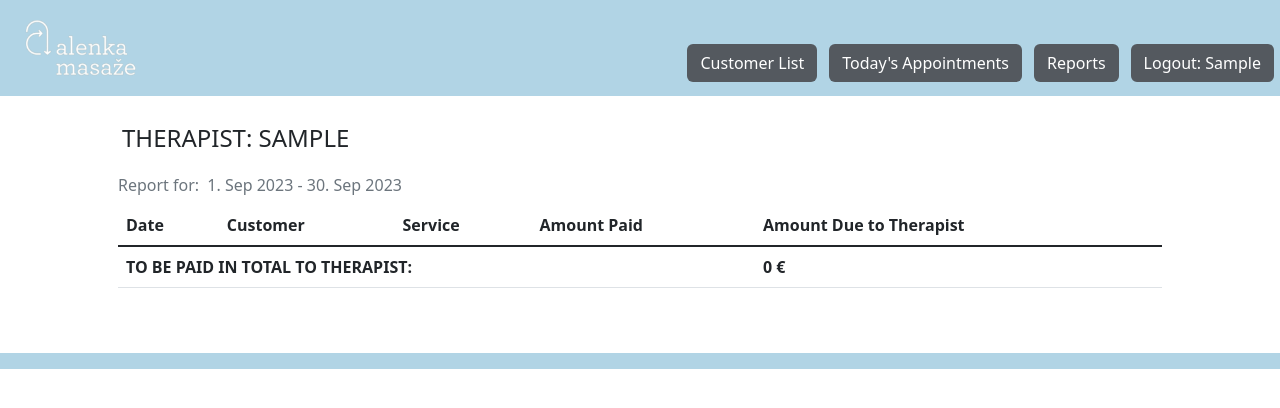
After one commit to petmetic/therapy-tracker, a Django app: page /report/hours/detail/1/ in a window 1280 px wide. The commit adds this page. Shown: the top 408 px of the page. Run offline with Django 4.2, Linux system fonts and the light colour scheme; the visitor is signed in with stand-in values (Sample User, id 1); data comes from the database, SQL or seed files in the repository; data that the repository does not hold is empty.

Commit message:
Reporting (#136)
* new blank html page for reporting

* added button for reports, only seen if username == username

* added view button to each therapist

* user decorator fix, detailed report for therapist

* migrations fix

* removed general.log file from commit

* add django.mo to git ingnore

* added date of report to reports.html

* test fix for report/hours/detail

* reports url fix

```diff
--- a/src/web/models.py
+++ b/src/web/models.py
@@ -63,6 +63,7 @@ class Service(models.Model):
     duration = models.IntegerField(default=0)
     time_before = models.IntegerField(default=0)
     time_after = models.IntegerField(default=0)
+    payout = models.IntegerField(default=0, null=True)
 
     def __str__(self):
         return f"external_id: {self.external_id}, service group: {self.service_group}, name: {self.name}"
--- /dev/null
+++ b/src/web/report.py
@@ -0,0 +1,12 @@
+import calendar
+from datetime import datetime
+
+
+def define_month():
+    year = datetime.today().year
+    month = datetime.today().month
+    _, end_day = calendar.monthrange(year, month)
+    last_day = datetime(year, month, end_day).strftime("%Y-%m-%d")
+    first_day = datetime(year, month, 1).strftime("%Y-%m-%d")
+
+    return first_day, last_day
--- a/src/web/templates/base.html
+++ b/src/web/templates/base.html
@@ -17,9 +17,9 @@
 <body>
 <header class="nav-background d-flex justify-content-between">
     <a class="p-2" href="{% url 'index' %}"><img src="/static/images/logo.png"
-                                     alt="Alenka masaže"
-                                     href="{% url 'index' %}"
-                                     class="logo"/></a>
+                                                 alt="Alenka masaže"
+                                                 href="{% url 'index' %}"
+                                                 class="logo"/></a>
     {% if request.user.is_authenticated %}
         <ul class="nav">
             {#            <a class="btn btn-nav" role="button" data-bs-toogle="button" aria-pressed="true"#}
@@ -29,8 +29,13 @@
             <a class="btn btn-nav" role="button" data-bs-toogle="button" aria-pressed="true" href="{% url 'index' %}">
                 {% translate "Today's Appointments" %}</a>
             {#            <a class="btn btn-nav" role="button" data-bs-toogle="button" aria-pressed="true" href="#">Search</a>#}
+            {% if request.user.is_staff %}
+                <a class="btn btn-nav" role="button" data-bs-toogle="button" aria-pressed="true"
+                   href="{% url 'reports' %}">{% translate "Reports" %}</a>
+            {% endif %}
             <a class="btn btn-nav" role="button" data-bs-toogle="button" aria-pressed="true"
                href="{% url 'logout' %}">{% translate "Logout" %}: {{ request.user.first_name }}</a>
+
         </ul>
     {% endif %}
 </header>
--- a/src/web/templates/web/massage_detail.html
+++ b/src/web/templates/web/massage_detail.html
@@ -64,7 +64,7 @@
             </div> <!-- duration-->
             <div class="row">
                 <div class="col-sm-4 fw-light">{% translate "Amount paid" %}:</div>
-                <div class="col-sm-8">{{ massage.amount }}</div>
+                <div class="col-sm-8">{{ massage.amount }} €</div>
             </div> <!-- amount paid-->
             <div class="row">
                 <div class="col-sm-4 fw-light">{% translate "Discount" %}:</div>
--- /dev/null
+++ b/src/web/templates/web/report_hours_detail.html
@@ -0,0 +1,50 @@
+{% extends "base.html" %}
+{% load i18n %}
+{% block title %}{% translate "Detail Breakdow of Hours" %}{% endblock %}
+
+{% block content %}
+    <div class="container text-left">
+        <div class="p-4">
+            <div class="row p-1">
+                <h4 class="col-sm-8 fw-light uppercase"><span
+                        class="fw-lighter uppercase">{% translate "Therapist" %}:</span> {{ therapist.first_name }}</h4>
+            </div>
+            <table class="table table-striped caption-top">
+                <caption class="fw-light">{% translate "Report for" %}: <span
+                        class="p-1 fw-light">{{ start_day|date:"j. M Y" }} - {{ end_day|date:"j. M Y" }}</span>
+                </caption>
+
+                <thead>
+                <tr>
+                    <th scope="col" class="fw-bold text-break">{% translate "Date" %}</th>
+                    <th scope="col" class="fw-bold text-break">{% translate "Customer" %}</th>
+                    <th scope="col" class="fw-bold text-break">{% translate "Service" %}</th>
+                    <th scope="col" class="fw-bold text-break">{% translate "Amount Paid" %}</th>
+                    <th scope="col" class="fw-bold text-break">{% translate "Amount Due to Therapist" %}</th>
+                </tr>
+                </thead>
+                <tbody class="table-group-divider">
+                {% for massage in massages %}
+                    <tr>
+                        <td class="fw-light text-break">{{ massage.start|date:"j. M Y"}} {% translate "at" %} {{ massage.start| time:"H:i"}}</td>
+                        <td class="fw-light text-break">{{ massage.customer.surname }}, {{ massage.customer.name }}</td>
+                        <td class="fw-light text-break">{{ massage.service.name }}</td>
+                        <td class="fw-light text-break">{{ massage.amount }} €</td>
+                        <td class="fw-light text-break">{{ massage.service.payout }} €</td>
+                    </tr>
+                {% endfor %}
+                </tbody>
+                <tfoot class="table-group-divider">
+                <tr>
+                    <td colspan="4" class="col fw-bold uppercase">{% translate "To be paid in total to therapist" %}:
+                    </td>
+                    <td colspan="1" class="col-sm fw-bold">{{ amount }} €</td>
+                </tr>
+                </tfoot>
+            </table>
+        </div>
+{#        <div class="col-12 px-4">#}
+{#            <a class="btn btn-body" href="#">{% translate "Download" %}</a>#}
+{#        </div>#}
+    </div>
+{% endblock %}
--- a/src/web/urls.py
+++ b/src/web/urls.py
@@ -4,17 +4,24 @@ from . import views
 urlpatterns = [
     path("accounts/login/", views.CustomLoginView.as_view(), name="login"),
     path("accounts/", include("django.contrib.auth.urls")),
-    path("customer_list/", views.customer_list, name="customer_list"),
+    path("customer/list/", views.customer_list, name="customer_list"),
     path(
-        "customer_list/<int:pk>/detail/", views.customer_detail, name="customer_detail"
+        "customer/list/<int:pk>/detail/", views.customer_detail, name="customer_detail"
     ),
     path("customer/<int:customer_pk>/detail/", views.customer, name="customer"),
     path("customer/<int:customer_pk>/edit/", views.customer_edit, name="customer_edit"),
-    path("customer_list/add/", views.customer_add, name="customer_add"),
+    path("customer/list/add/", views.customer_add, name="customer_add"),
     path("error/", views.error, name="error"),
-    path("massage_list/<int:pk>/detail/", views.massage_detail, name="massage_detail"),
-    path("massage_list/<int:pk>/edit/", views.massage_edit, name="massage_edit"),
-    path("massage_list/<int:customer_pk>/add/", views.massage_add, name="massage_add"),
+    path("massage/list/<int:pk>/detail/", views.massage_detail, name="massage_detail"),
+    path("massage/list/<int:pk>/edit/", views.massage_edit, name="massage_edit"),
+    path("massage/list/<int:customer_pk>/add/", views.massage_add, name="massage_add"),
     path("logout", views.custom_logout, name="logout"),
+    path(
+        "report/hours/detail/<int:pk>/",
+        views.report_hours_detail,
+        name="report_hours_detail",
+    ),
+    path("report/hours/", views.report_hours, name="report_hours"),
+    path("reports/", views.reports, name="reports"),
     path("", views.index, name="index"),
 ]
--- a/src/web/views.py
+++ b/src/web/views.py
@@ -1,4 +1,5 @@
-import datetime
+from datetime import datetime
+import pytz
 
 from django.contrib.auth.decorators import login_required
 from django.contrib.auth import logout
@@ -6,6 +7,8 @@ from django.shortcuts import render, get_object_or_404, redirect
 from django.urls import reverse
 from django.core.exceptions import PermissionDenied
 from django.contrib.auth.views import LoginView
+from django.contrib.auth.models import User
+from django.contrib.admin.views.decorators import staff_member_required
 
 from .models import Customer, Massage
 
@@ -16,12 +19,15 @@ from .forms import (
     CustomerEditForm,
     CustomAuthenticationForm,
 )
+from .report import define_month
+
+tz = pytz.timezone("Europe/Ljubljana")
 
 
 @login_required
 def index(request):
     therapist = request.user
-    today = datetime.datetime.now()
+    today = datetime.now()
     massages = (
         Massage.objects.filter(
             therapist=therapist,
@@ -57,7 +63,7 @@ def customer_detail(request, pk):
     customer = get_object_or_404(Customer, pk=pk)
     massage_list = customer.massage_set.filter(
         status="approved",
-        start__lte=datetime.datetime.now(),
+        start__lte=datetime.now(),
     )
     return render(
         request,
@@ -184,6 +190,83 @@ def massage_edit(request, pk: int):
     )
 
 
+@staff_member_required
+def reports(request):
+    first_day, last_day = define_month()
+    start_date = request.GET.get("start-date", first_day)
+    end_date = request.GET.get("end-date", last_day)
+
+    return render(
+        request, "web/reports.html", {"start_date": start_date, "end_date": end_date}
+    )
+
+
+@staff_member_required
+def report_hours(request):
+    first_day, last_day = define_month()
+
+    start_date = request.GET.get("start-date", first_day)
+    end_date = request.GET.get("end-date", last_day)
+
+    start_day = datetime.strptime(start_date, "%Y-%m-%d").date()
+    end_day = datetime.strptime(end_date, "%Y-%m-%d").date()
+
+    therapists = (
+        User.objects.all()
+        .exclude(first_name="Meta")
+        .exclude(username="meta")
+        .order_by("first_name")
+    )
+    return render(
+        request,
+        "web/report_hours.html",
+        {
+            "therapist_list": therapists,
+            "start_date": start_date,
+            "end_date": end_date,
+            "start_day": start_day,
+            "end_day": end_day,
+        },
+    )
+
+
+@staff_member_required
+def report_hours_detail(request, pk: int):
+    first_day, last_day = define_month()
+    start_date = request.GET.get("start-date", first_day)
+    end_date = request.GET.get("end-date", last_day)
+
+    start_day = datetime.strptime(start_date, "%Y-%m-%d").date()
+    end_day = datetime.strptime(end_date, "%Y-%m-%d").date()
+
+    therapist = get_object_or_404(User, pk=pk)
+    massages = (
+        Massage.objects.filter(therapist=therapist)
+        .filter(status="approved")
+        .filter(start__range=(start_day, end_day))
+        .exclude(customer__name="prostovoljec")
+        .order_by("start")
+    )
+
+    amount = 0
+    for massage in massages:
+        amount += massage.service.payout
+
+    return render(
+        request,
+        "web/report_hours_detail.html",
+        {
+            "therapist": therapist,
+            "massages": massages,
+            "amount": amount,
+            "start_date": start_date,
+            "end_date": end_date,
+            "start_day": start_day,
+            "end_day": end_day,
+        },
+    )
+
+
 def custom_logout(request):
     logout(request)
     return redirect("/")
```
Also changed, not shown: src/web/templates/web/report_hours.html (added, +23 -0 lines), src/web/templates/web/reports.html (added, +30 -0 lines), src/web/tests/factories.py (+2 -1 lines), src/web/tests/test_general.py (+9 -343 lines), src/web/tests/test_report.py (added, +154 -0 lines), src/web/locale/sl/LC_MESSAGES/django.po, src/web/migrations/0021_service_payout.py (added), src/web/migrations/0022_alter_service_payout.py (added), 1 other file.
